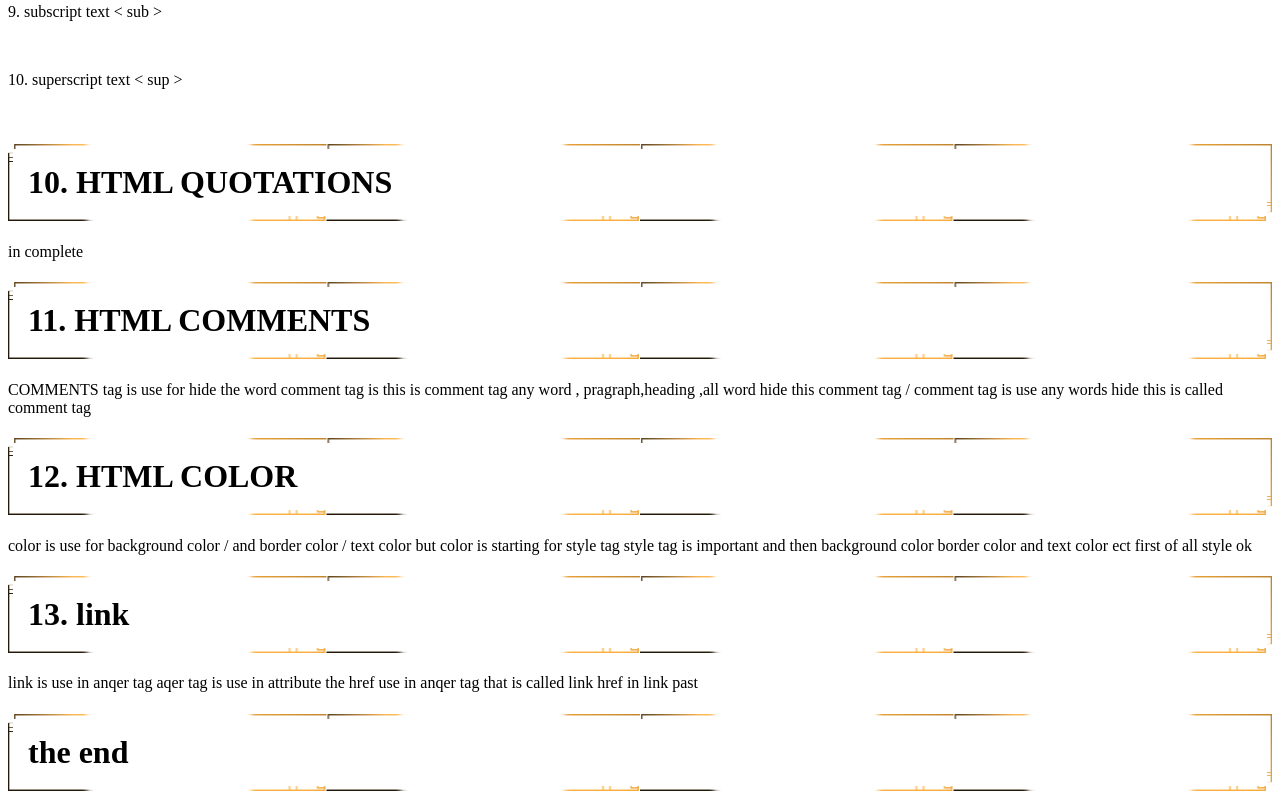
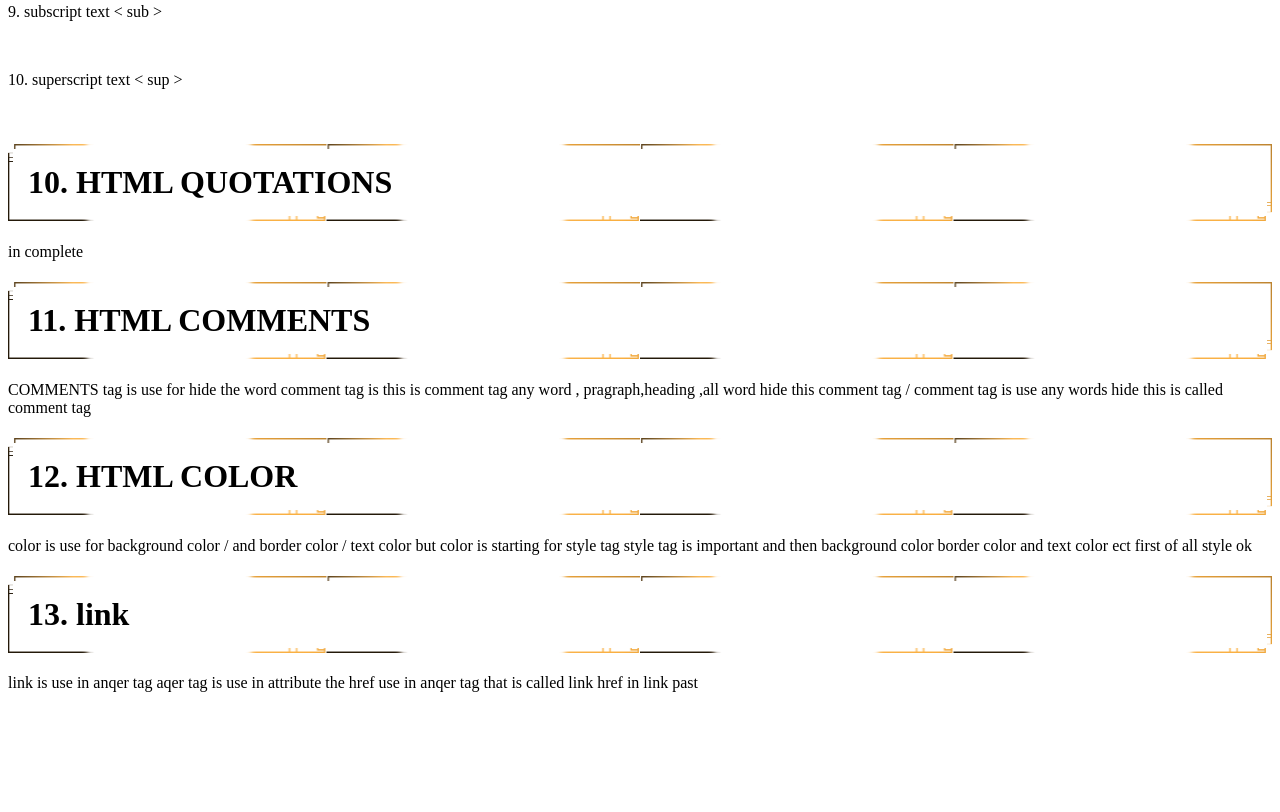
Before and after one commit to Fayyaz-ur-Rehman1/w3-school-project, a plain HTML site: page index.html in a window 1280 px wide. Shown: the part 1832-2644 px from the top of the page. After the commit the page ends 2540 px from the top, so only its background shows below. Drawn offline with Linux system fonts and the light colour scheme.

Commit message:
Update index.html

```diff
--- a/index.html
+++ b/index.html
@@ -57,6 +57,9 @@
             <p> color is use for background color / and border color / text color but color is starting for style tag style tag is important and then background color border color and text color ect first of all style ok  </p>
              <h1> 13. link </h1>
              <p>link is use in anqer tag aqer tag is use in attribute the href use in anqer tag that is called link href in link past </p>
-            <h1>the end</h1>
+
+
+
+
         </body>
         </html>
```
